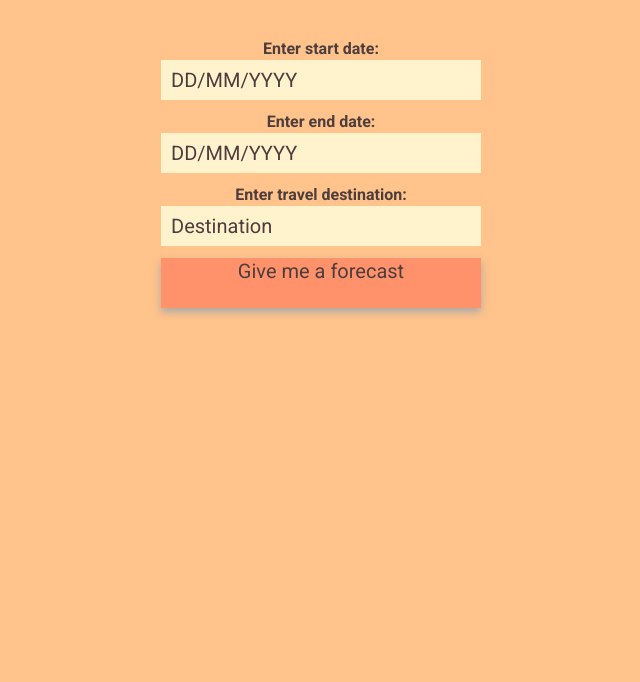
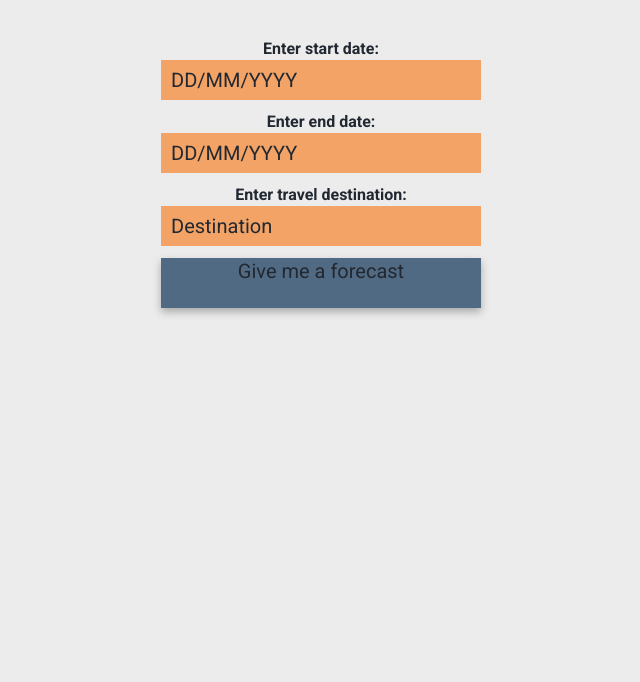
Before and after one commit to susumoa/travel-app, a website built with webpack: page src/client/views/index.html in a window 1280 px wide. Shown: the part 118-800 px from the top of the page, without its empty margins (319-959 px from the left). Built offline with nearby package versions, Linux system fonts and the light colour scheme.

Commit message:
feat: change color palette again

```diff
--- a/src/client/styles/style.scss
+++ b/src/client/styles/style.scss
@@ -1,8 +1,8 @@
-$color-fonts: #4d3e3e;
-$color-app: #ffc38b;
-$color-button: #ff926b;
-$color-input: #fff3cd;
-$color-link-hover: #ff926b;
+$color-fonts: #222831;
+$color-app: #ececec;
+$color-input: #f2a365;
+$color-button: #516a83;
+$color-link-hover: #516a83;
 $font-family: 'Roboto', sans-serif;
 
 body {
```
